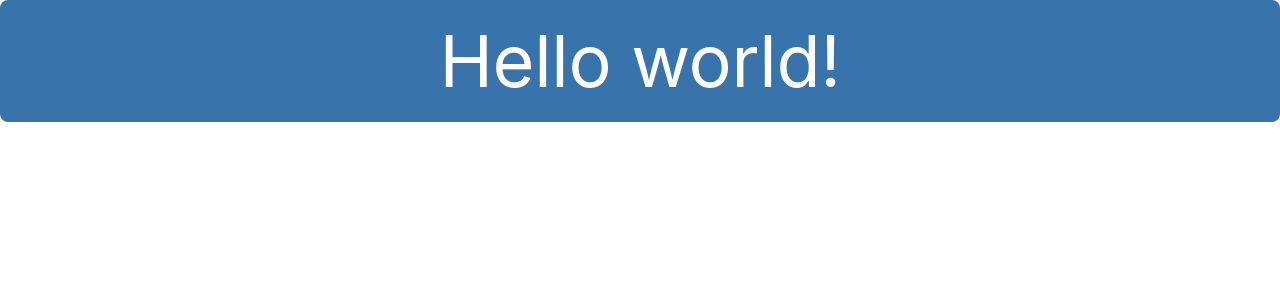
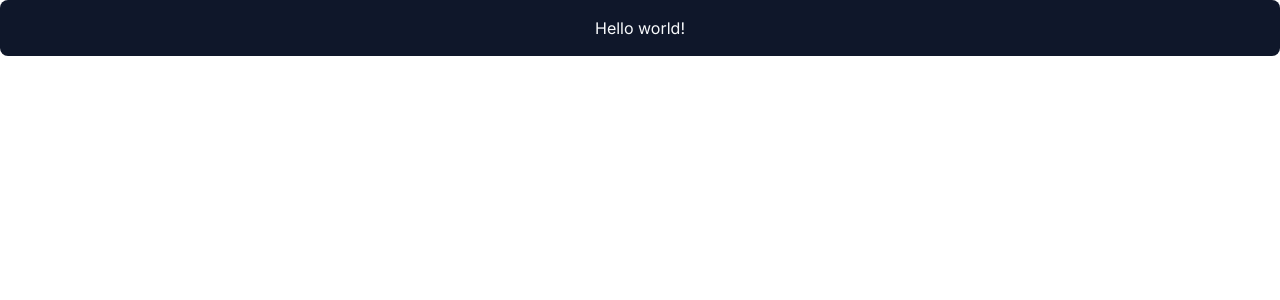
Before and after one commit to rahulthampi/component-library-assessment, a React (Vite) app: page / in a window 1280 px wide. Shown: the top 300 px of the page. Built offline with nearby package versions, Linux system fonts and the light colour scheme; what @radix-ui/themes would draw is missing.

Commit message:
style(theme): modify theme variables and values

```diff
--- a/src/index.css
+++ b/src/index.css
@@ -1,19 +1,19 @@
+@import url('https://fonts.googleapis.com/css2?family=Inter:wght@400;500;600;700&display=swap&lang=en');
+
 @tailwind base;
 @tailwind components;
 @tailwind utilities;
 
-@import url('https://fonts.googleapis.com/css2?family=Inter:wght@400;500;600;700&display=swap&lang=en');
-
 @layer base {
   :root {
-    --background: 0, 0%, 100%;
-    --foreground: 0, 0%, 10%;
+    --background: 0 0% 100%;
+    --foreground: 222.2 47.4% 11.2%;
 
-    --primary: 210, 50%, 45%;
-    --primary-foreground: 0, 0%, 100%;
+    --primary: 222.2 47.4% 11.2%;
+    --primary-foreground: 210 40% 98%;
 
-    --secondary: 240, 60%, 60%;
-    --secondary-foreground: 0, 0%, 10%;
+    --secondary: 210 40% 96.1%;
+    --secondary-foreground: 222.2 47.4% 11.2%;
 
     --info: 200, 80%, 60%;
     --info-foreground: 0, 0%, 10%;
@@ -21,14 +21,14 @@
     --warning: 50, 100%, 50%;
     --warning-foreground: 0, 0%, 10%;
 
-    --danger: 0, 70%, 60%;
-    --danger-foreground: 0, 0%, 100%;
+    --danger: 0 100% 50%;
+    --danger-foreground: 210 40% 98%;
 
     --success: 120, 50%, 45%;
     --success-foreground: 0, 0%, 100%;
 
-    --neutral: 0, 0%, 80%;
-    --neutral-foreground: 0, 0%, 10%;
+    --neutral: 210 40% 96.1%;
+    --neutral-foreground: 215.4 16.3% 46.9%;
 
     --border: 214.3 31.8% 91.4%;
     --border-ring: 213, 79%, 55%;
@@ -37,7 +37,8 @@
     --radius-none: 0;
     --radius-sm: 0.125rem;
     --radius-lg: 0.5rem;
-    --radius-full: 50%;
+    --radius-xl: 1rem;
+    --radius-full: 9999px;
   }
 
   /* .dark {
--- a/tailwind.config.ts
+++ b/tailwind.config.ts
@@ -1,4 +1,5 @@
-/** @type {import('tailwindcss').Config} */
+import { type Config } from 'tailwindcss';
+
 module.exports = {
   darkMode: ['class'],
   content: [
@@ -14,24 +15,31 @@ module.exports = {
     },
 
     fontSize: {
-      'display-2xl': ['72px', { lineHeight: '90px', letterSpacing: '-0.02rem' }],
-      'display-xl': ['60px', { lineHeight: '72px', letterSpacing: '-0.02rem' }],
-      'display-lg': ['48px', { lineHeight: '60px', letterSpacing: '-0.02rem' }],
-      'display-md': ['36px', { lineHeight: '44px', letterSpacing: '-0.02rem' }],
-      'display-sm': ['30px', { lineHeight: '38px', letterSpacing: '2.375rem' }],
-      'display-xs': ['24px', { lineHeight: '32px', letterSpacing: '2rem' }],
+      'd-2xl': ['72px', { lineHeight: '90px', letterSpacing: '-0.02rem' }],
+      'd-xl': ['60px', { lineHeight: '72px', letterSpacing: '-0.02rem' }],
+      'd-lg': ['48px', { lineHeight: '60px', letterSpacing: '-0.02rem' }],
+      'd-md': ['36px', { lineHeight: '44px', letterSpacing: '-0.02rem' }],
+      'd-sm': ['30px', { lineHeight: '38px', letterSpacing: '2.375rem' }],
+      'd-xs': ['24px', { lineHeight: '32px', letterSpacing: '2rem' }],
 
-      'text-xl': ['20px', { lineHeight: '30px' }],
-      'text-lg': ['18px', { lineHeight: '28px' }],
-      'text-md': ['16px', { lineHeight: '24px' }],
-      'text-sm': ['14px', { lineHeight: '20px' }],
-      'text-xs': ['12px', { lineHeight: '18px' }],
-      'text-xxs': ['10px', { lineHeight: '15px' }],
-      'text-xxxs': ['8px', { lineHeight: '15px' }],
+      't-xl': ['20px', { lineHeight: '30px' }],
+      't-lg': ['18px', { lineHeight: '28px' }],
+      't-md': ['16px', { lineHeight: '24px' }],
+      't-sm': ['14px', { lineHeight: '20px' }],
+      't-xs': ['12px', { lineHeight: '18px' }],
+      't-xxs': ['10px', { lineHeight: '15px' }],
+      't-xxxs': ['8px', { lineHeight: '15px' }],
     },
 
     fontFamily: {
       inter: ['Inter', 'sans-serif'],
+    },
+
+    fontWeight: {
+      normal: '400',
+      medium: '500',
+      semibold: '600',
+      bold: '700',
     },
 
     spacing: {
@@ -60,6 +68,7 @@ module.exports = {
     },
 
     colors: {
+      transparent: 'transparent',
       background: 'hsl(var(--background))',
       foreground: 'hsl(var(--foreground))',
 
@@ -179,10 +188,11 @@ module.exports = {
       sm: 'var(--radius-sm)',
       DEFAULT: 'var(--radius)',
       lg: 'var(--radius-lg)',
+      xl: 'var(--radius-xl)',
       full: 'var(--radius-full)',
     },
 
     extend: {},
   },
   plugins: [require('tailwindcss-animate')],
-};
+} satisfies Config;
```
